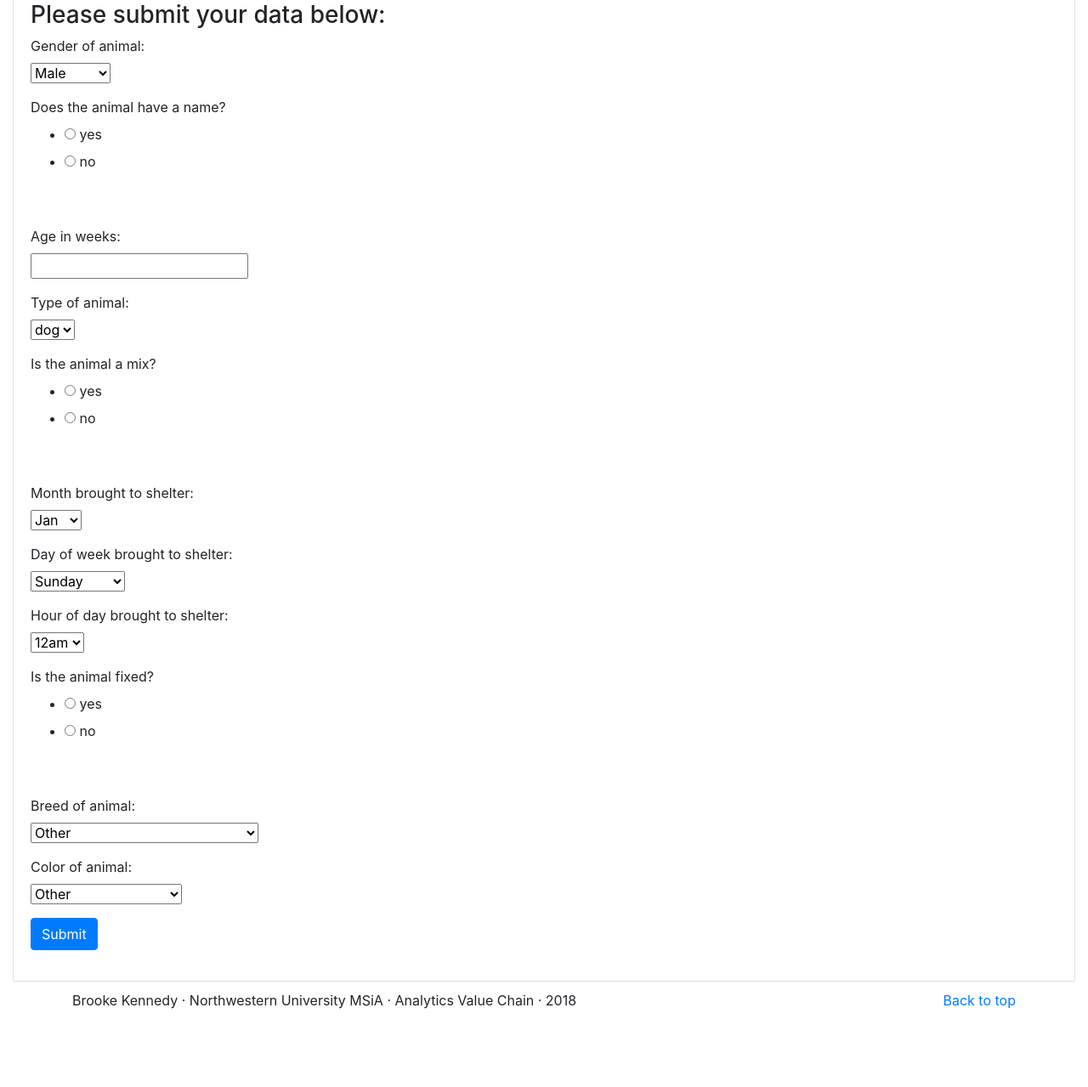
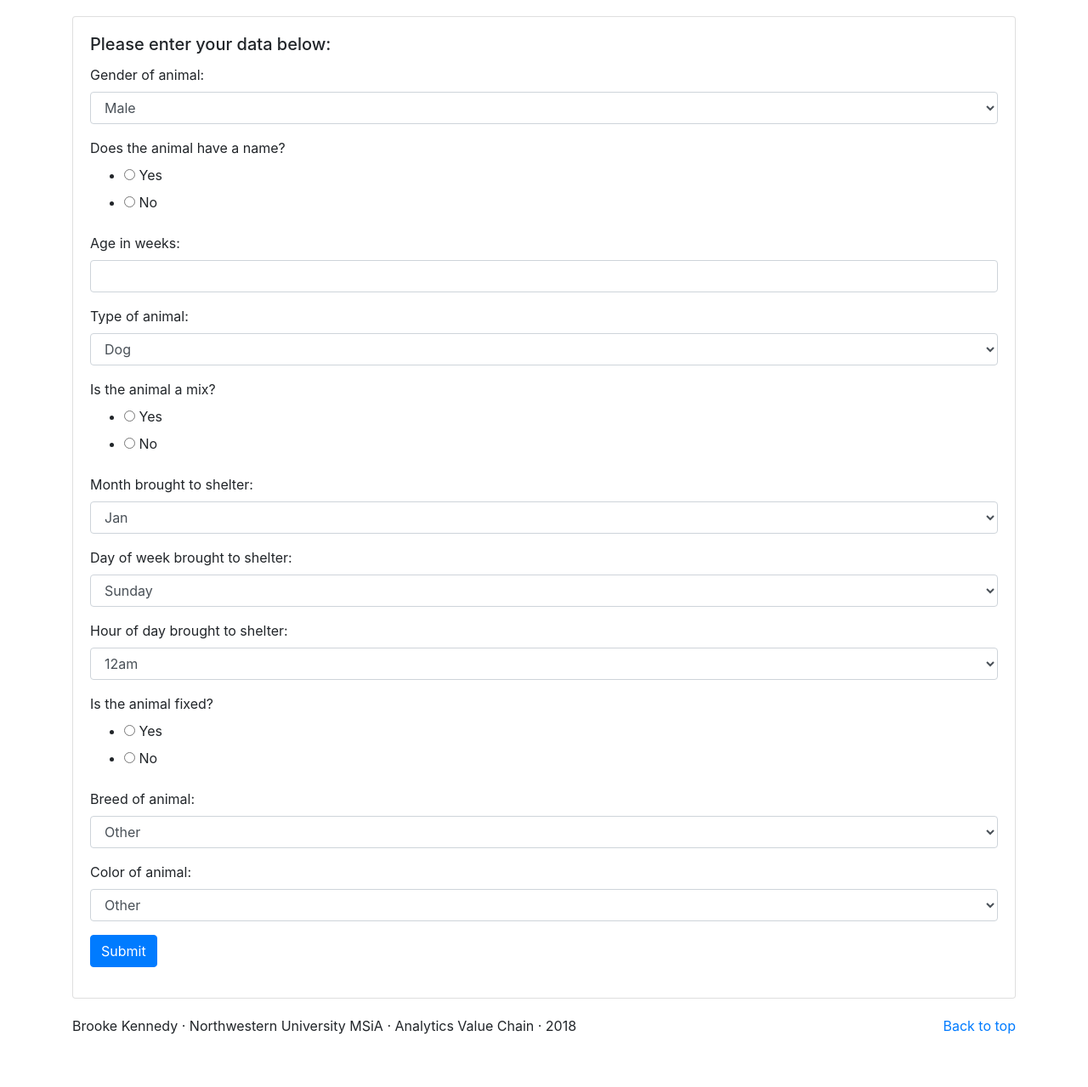
Before and after one commit to bkennedy04/AnimalOutcomes, a Flask app: page / in a window 1280 px wide. Shown: the part 401-1680 px from the top of the page at 85% size. Before the commit the page ends 1588 px from the top, so only its background shows below. Run offline with Flask 2, Linux system fonts and the light colour scheme; parts of the project's set-up code (start-up, migrations or seed data) failed here and were passed over; some libraries are stand-ins or nearby versions.

Commit message:
Web app style update

```diff
--- a/app/forms.py
+++ b/app/forms.py
@@ -6,13 +6,13 @@ from wtforms.validators import DataRequired
 # Create user form
 class DataForm(FlaskForm):
 	gender = SelectField('Gender of animal:', choices=[('Male','Male'), ('Female','Female'), ('Unknown','Unknown')])
-	hasName = RadioField('Does the animal have a name?', choices=[('1','yes'), ('0','no')])
+	hasName = RadioField('Does the animal have a name?', choices=[('1','Yes'), ('0','No')])
 	ageWeeks = IntegerField('Age in weeks:', validators=[DataRequired()])
-	animal = SelectField('Type of animal:', choices=[('1','dog'),('0','cat')])
-	isMix = RadioField('Is the animal a mix?', choices=[('1','yes'), ('0','no')])
+	animal = SelectField('Type of animal:', choices=[('1','Dog'),('0','Cat')])
+	isMix = RadioField('Is the animal a mix?', choices=[('1','Yes'), ('0','No')])
 	month = SelectField('Month brought to shelter:', choices=[('1','Jan'),('2','Feb'),('3','Mar'),('4','Apr'),('5','May'),('6','June'),('7','Jul'),('8','Aug'),('9','Sep'),('10','Oct'),('11','Nov'),('12','Dec')])
 	weekday = SelectField('Day of week brought to shelter:', choices=[('Sunday','Sunday'),('Monday','Monday'),('Tuesday','Tuesday'),('Wednesday','Wednesday'),('Thursday','Thursday'),('Friday','Friday'),('Saturday','Saturday')])
 	hourOfDay = SelectField('Hour of day brought to shelter:', choices=[('0','12am'),('1','1am'),('2','2am'),('3','3am'),('4','4am'),('5','5am'),('6','6am'),('7','7am'),('8','8am'),('9','9am'),('10','10am'),('11','11am'),('12','12pm'),('13','1pm'),('14','2pm'),('15','3pm'),('16','4pm'),('17','5pm'),('18','6pm'),('19','7pm'),('20','8pm'),('21','9pm'),('22','10pm'),('23','11pm')])
-	isFixed = RadioField('Is the animal fixed?', choices=[('1','yes'),('0','no')])
+	isFixed = RadioField('Is the animal fixed?', choices=[('1','Yes'),('0','No')])
 	newBreed = SelectField('Breed of animal:', choices=[('Other','Other'),('Domestic Shorthair Mix','Domestic Shorthair Mix'),('Pit Bull Mix','Pit Bull Mix'),('Chihuahua Shorthair Mix' , 'Chihuahua Shorthair Mix'),('Labrador Retriever Mix','Labrador Retriever Mix'),('Domestic Medium Hair Mix','Domestic Medium Hair Mix'),('German Shepherd Mix','German Shepherd Mix'),('Domestic Longhair Mix','Domestic Longhair Mix'),('Siamese Mix','Siamese Mix'),('Australian Cattle Dog Mix' ,'Australian Cattle Dog Mix'),('Dachshund Mix' , 'Dachshund Mix'),('Miniature Poodle Mix' ,'Miniature Poodle Mix'),('Boxer Mix','Boxer Mix'),('Border Collie Mix',' Border Collie Mix'),('Australian Shepherd Mix' , 'Australian Shepherd Mix'),('Rat Terrier Mix' , 'Rat Terrier Mix'),('Catahoula Mix','Catahoula Mix'),('Yorkshire Terrier Mix','Yorkshire Terrier Mix'),('Jack Russell Terrier Mix' , 'Jack Russell Terrier Mix'),('Miniature Schnauzer Mix','Miniature Schnauzer Mix'),('Domestic Shorthair','Domestic Shorthair'),('Siberian Husky Mix','Siberian Husky Mix'),('Chihuahua Longhair Mix',' Chihuahua Longhair Mix'),('Beagle Mix','Beagle Mix'),('Rottweiler Mix','Rottweiler Mix'),('American Bulldog Mix','American Bulldog Mix'),('Shih Tzu Mix','Shih Tzu Mix'),('Chihuahua Shorthair/Dachshund','Chihuahua Shorthair/Dachshund'),('Cairn Terrier Mix','Cairn Terrier Mix'),('Australian Kelpie Mix','Australian Kelpie Mix'),('Great Pyrenees Mix','Great Pyrenees Mix')])
 	newColor = SelectField('Color of animal:', choices=[('Other','Other'),('Black/White','Black/White'),('Black','Black'),('Brown Tabby','Brown Tabby'),('Brown Tabby/White','Brown Tabby/White'),('White','White'),('Brown/White','Brown/White'),('Orange Tabby','Orange Tabby'),('Tan/White','Tan/White'),('Tricolor','Tricolor'),('Blue/White','Blue/White'),('Black/Tan','Black/Tan'),('White/Black','White/Black'),('Tan','Tan'),('Brown','Brown'),('White/Brown','White/Brown'),('Tortie','Tortie'),('Calico','Calico'),('Blue','Blue'),('Brown Brindle/White','Brown Brindle/White'),('Orange Tabby/White','Orange Tabby/White'),('Black/Brown','Black/Brown'),('Blue Tabby','Blue Tabby'),('White/Tan','White/Tan'),('Brown/Black','Brown/Black'),('Torbie','Torbie'),('Red/White','Red/White'),('Red','Red'),('Brown Brindle','Brown Brindle'),('Blue Tabby/White','Blue Tabby/White'),('Chocolate/White','Chocolate/White')])
--- a/app/templates/base.html
+++ b/app/templates/base.html
@@ -1,4 +1,5 @@
 <html>
+
 <head>
     <!-- Required meta tags -->
     <meta charset="utf-8">
@@ -8,7 +9,7 @@
     <link rel="stylesheet" href="https://maxcdn.bootstrapcdn.com/bootstrap/4.0.0/css/bootstrap.min.css" integrity="sha384-Gn5384xqQ1aoWXA+058RXPxPg6fy4IWvTNh0E263XmFcJlSAwiGgFAW/dAiS6JXm" crossorigin="anonymous">
 
     <!-- Customized Style -->
-		<link rel="stylesheet" href="{{ url_for('static', filename='style.css') }}"/>
+    <link rel="stylesheet" href="{{ url_for('static', filename='style.css') }}" />
 
     <!-- Optional JavaScript -->
     <!-- jQuery first, then Popper.js, then Bootstrap JS -->
@@ -23,12 +24,12 @@
     <title>Animal Outcome Prediction</title>
 
 </head>
+
 <body>
 
-
-
     <nav class="navbar navbar-expand-md navbar-dark fixed-top bg-primary">
-              <a class="navbar-brand" href="{{ url_for('form') }}">Animal Outcomes</a>
+        <div class="container">
+            <a class="navbar-brand" href="{{ url_for('form') }}" style="font-weight: bold">Animal Outcomes</a>
             <button class="navbar-toggler" type="button" data-toggle="collapse" data-target="#navbarsExampleDefault" aria-controls="navbarsExampleDefault" aria-expanded="false" aria-label="Toggle navigation">
                 <span class="navbar-toggler-icon"></span>
             </button>
@@ -38,33 +39,30 @@
                     <li class="nav-item active">
                         <a class="nav-link" href="{{ url_for('form') }}">Home <span class="sr-only">(current)</span></a>
                     </li>
-                </ul>
-				<span>
-				<ul class="navbar-nav mr-auto">
-                  <li class="nav-item active">
+					<li class="nav-item">
 						<a class="nav-link" href="{{ url_for('about') }}">About <span class="sr-only">(current)</span></a>
 					</li>
                 </ul>
-				</span>
-
+            </div>
         </div>
     </nav>
 
     <!-- Main jumbotron for a primary marketing message or call to action -->
-	        <div class="jumbotron">
-	      	<div class="container">
-	      	  <h1 class="display-3">Predict Shelter Animal Outcomes!</h1>
+		<div class="container-fluid" style="min-height: 400px; background: url('http://cdn.skim.gs/images/v1/msi/gvjhdecy7zlmnxze6mzs/pug-puppies-should-rule-the-world-and-this-video-proves-it') top no-repeat;">
+			<div class="container" style="padding-top: 10rem;color: #fff">
+				<h1>Predict Shelter Animal Outcomes!</h1>
 				<p>Enter information to find out the outcomes for shelter animals using a random forest!</p>
 			</div>
 		</div>
 
-		<div class="container-fluid">
-			<div class="card" style="margin: 10px 0;">
+    <div class="container">
+		<div class="card" style="margin: 20px 0;">
 			<div class="card-body">
 				{% block content %}{% endblock %}
 			</div>
 		</div>
 	 </div>
+
 
     <!-- FOOTER -->
     <footer class="container">
@@ -73,4 +71,5 @@
     </footer>
 
 </body>
+
 </html>
--- a/app/templates/form.html
+++ b/app/templates/form.html
@@ -2,82 +2,87 @@
 
 {% block content %}
 
-		<h3>Please submit your data below:</h3>
+		<h5 class="card-title">Please enter your data below:</h5>
+
 		<form action="" method="post">
 			{{ form.hidden_tag() }}
 			<div class="form-group">
-				{{ form.gender.label }}<br>
-				{{ form.gender }}<br>
+				{{ form.gender.label }}
+				{{ form.gender(class_="form-control") }}
 				{% for error in form.gender.errors %}
 					<span style="color: red;">[{{ error }}]</span>
 				{% endfor %}
 			</div>
 			<div class="form-group">
-				{{ form.hasName.label }}<br>
-				{{ form.hasName(size=32) }}<br>
+				<div class="form-input">
+				{{ form.hasName.label }}
+				{{ form.hasName }}
 				{% for error in form.hasName.errors %}
 				  <span style="color: red;">[{{ error }}]</span>
 				{% endfor %}
+				</div>
 			</div>
 			<div class="form-group">
-				{{ form.ageWeeks.label }}<br>
-				{{ form.ageWeeks(size=32) }}<br>
+				{{ form.ageWeeks.label }}
+				{{ form.ageWeeks(class_="form-control") }}
 				{% for error in form.ageWeeks.errors %}
 				   <span style="color: red;">[{{ error }}]</span>
 				{% endfor %}
 			</div>
 			<div class="form-group">
-				{{ form.animal.label }}<br>
-				{{ form.animal }}<br>
+				{{ form.animal.label }}
+				{{ form.animal(class_="form-control") }}
 				{% for error in form.animal.errors %}
 				   <span style="color: red;">[{{ error }}]</span>
 				{% endfor %}
 			</div>
 			<div class="form-group">
-				{{ form.isMix.label }}<br>
-				{{ form.isMix(size=32) }}<br>
+				<div class="form-input">
+				{{ form.isMix.label }}
+				{{ form.isMix }}
 				{% for error in form.isMix.errors %}
 				   <span style="color: red;">[{{ error }}]</span>
 				{% endfor %}
+				</div>
 			</div>
 			<div class="form-group">
-				{{ form.month.label }}<br>
-				{{ form.month }}<br>
+				{{ form.month.label }}
+				{{ form.month(class_="form-control") }}
 				{% for error in form.month.errors %}
 				   <span style="color: red;">[{{ error }}]</span>
 				{% endfor %}
 			</div>
 			<div class="form-group">
-				{{ form.weekday.label }}<br>
-				{{ form.weekday }}<br>
+				{{ form.weekday.label }}
+				{{ form.weekday(class_="form-control") }}
 				{% for error in form.weekday.errors %}
 				   <span style="color: red;">[{{ error }}]</span>
 				{% endfor %}
 			</div>
 			<div class="form-group">
-				{{ form.hourOfDay.label }}<br>
-				{{ form.hourOfDay }}<br>
+				{{ form.hourOfDay.label }}
+				{{ form.hourOfDay(class_="form-control") }}
 				{% for error in form.hourOfDay.errors %}
 				   <span style="color: red;">[{{ error }}]</span>
 				{% endfor %}
 			</div>
 			<div class="form-group">
-				{{ form.isFixed.label }}<br>
-				{{ form.isFixed(size=32) }}<br>
+				{{ form.isFixed.label }}
+				{{ form.isFixed(size=32) }}
 				{% for error in form.isFixed.errors %}
 				   <span style="color: red;">[{{ error }}]</span>
 				{% endfor %}
 			</div>
 			<div class="form-group">
-				{{ form.newBreed.label }}<br>
-				{{ form.newBreed }}<br>
+				{{ form.newBreed.label }}
+				{{ form.newBreed(class_="form-control") }}
 				{% for error in form.newBreed.errors %}
 				   <span style="color: red;">[{{ error }}]</span>
 				{% endfor %}
 			</div>
 			<div class="form-group">
-				{{ form.newColor.label }}<br>
-				{{ form.newColor }}<br>
+				{{ form.newColor.label }}
+				{{ form.newColor(class_="form-control") }}
 				{% for error in form.newColor.errors %}
 				   <span style="color: red;">[{{ error }}]</span>
 				{% endfor %}
--- a/app/templates/index.html
+++ b/app/templates/index.html
@@ -5,14 +5,14 @@
 	<h3>
 		<ul>
 		<li>Adoption: {{ adoption }}.</li>
-		<li>Died: {{ died }}. </li>
+		<li>Death: {{ died }}. </li>
 		<li>Euthanasia: {{ euthanasia }}. </li>
 		<li>Return to owner: {{ return_to_owner }}. </li>
 		<li>Transfer: {{ transfer }} </li>
 		</ul>
 	</h3>
 	<div>
-		<canvas id="myChart" width="200px" height="200px"></canvas>
+		<canvas id="myChart"></canvas>
 	</div>
 <script>
 	var ctx = document.getElementById("myChart");
```
Also changed, not shown: 2 other files. Lines whose indentation alone changed are shown as unchanged.
